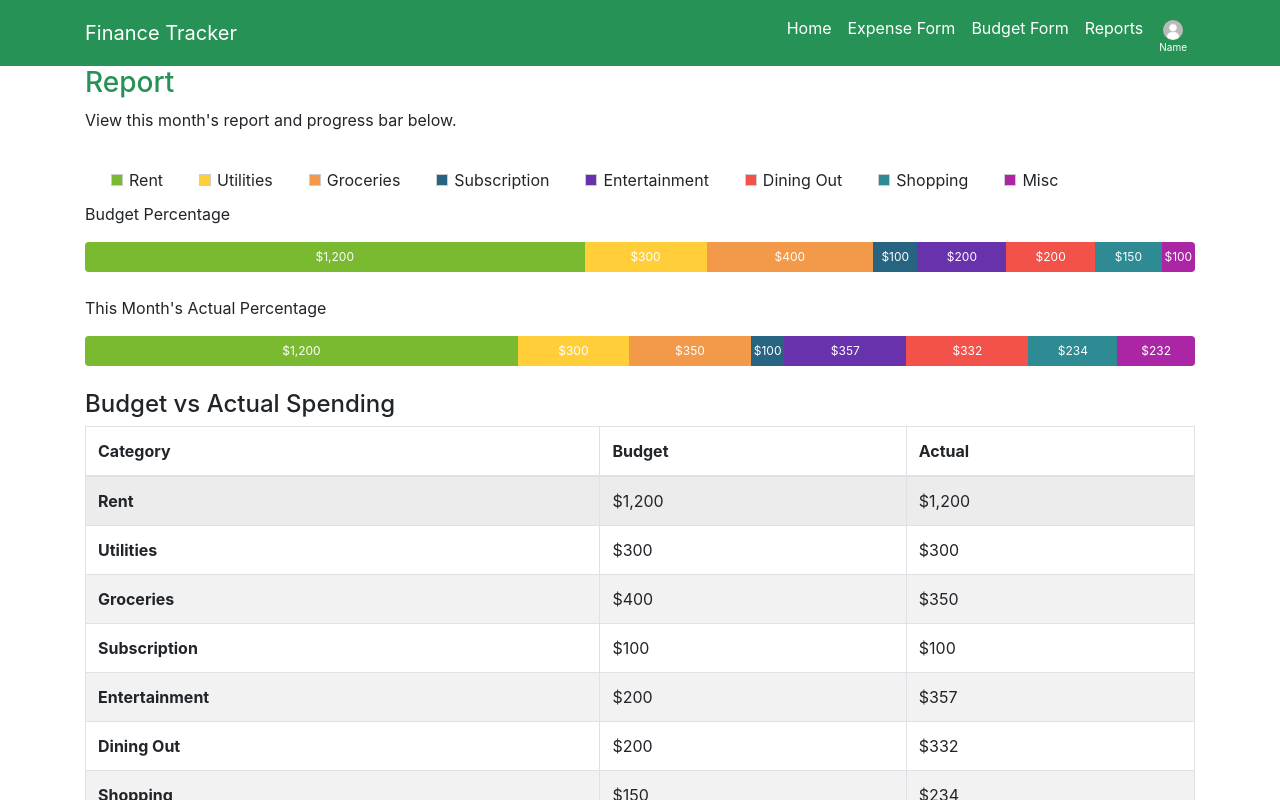
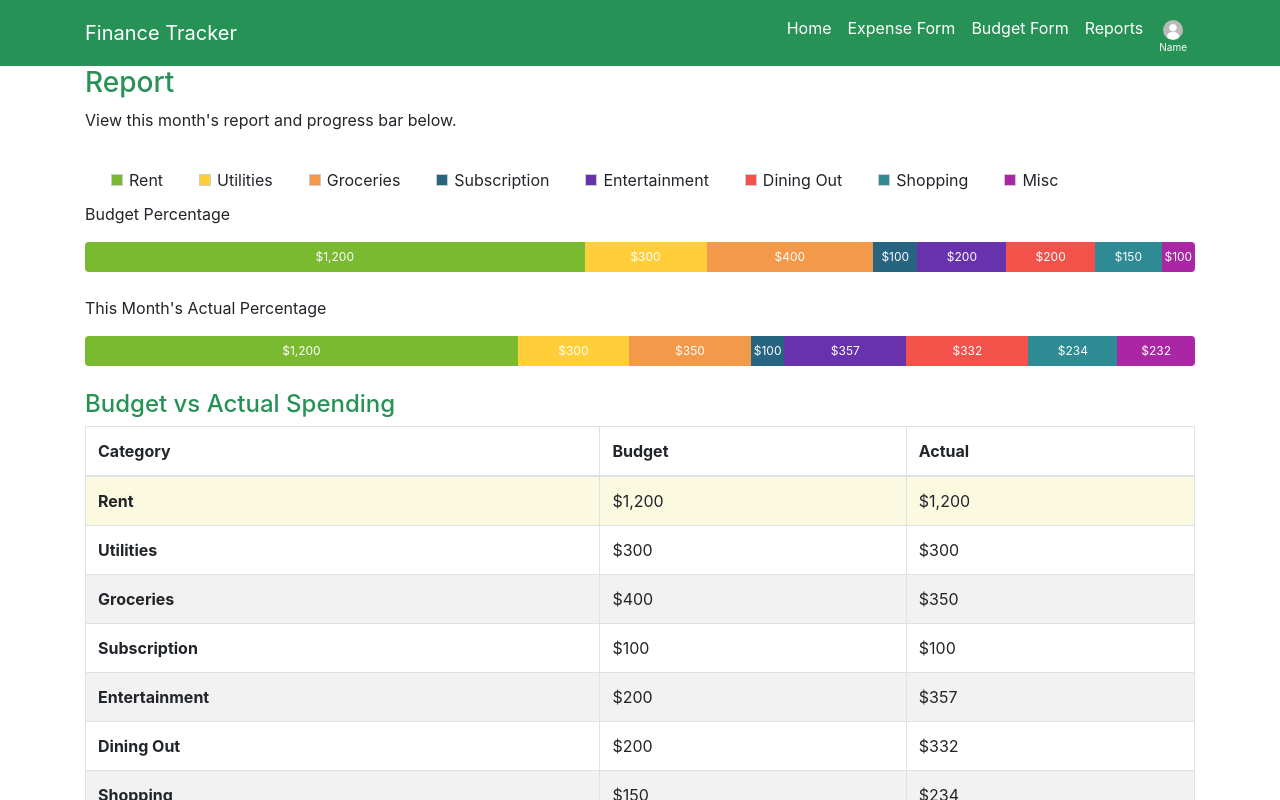
Before and after one commit to BrendaQu/project2-finance-tracker, a React (Create React App) app: page /userreport in a window 1280 px wide. In both pictures the pointer is over the element "Rent". Shown: the top 800 px of the page. Built offline with nearby package versions, Linux system fonts and the light colour scheme.

Commit message:
table style updated

```diff
--- a/src/App.css
+++ b/src/App.css
@@ -270,6 +270,10 @@ input[type=""]:focus{
   background-color: #AA26A4;
 }
 
-h3 {
+h3, h4 {
   color: #269255;
 }
+
+.table-hover tbody tr:hover td, .table-hover tbody tr:hover th {
+  background-color: #fcf9e1;
+}
```
